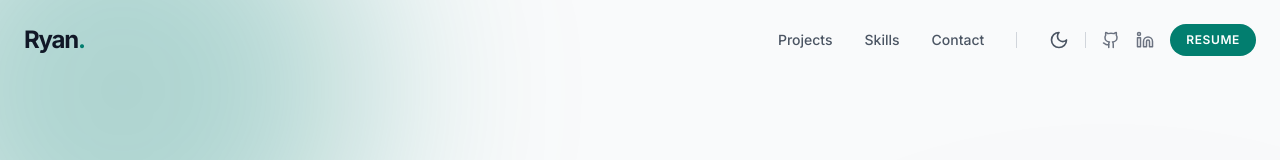
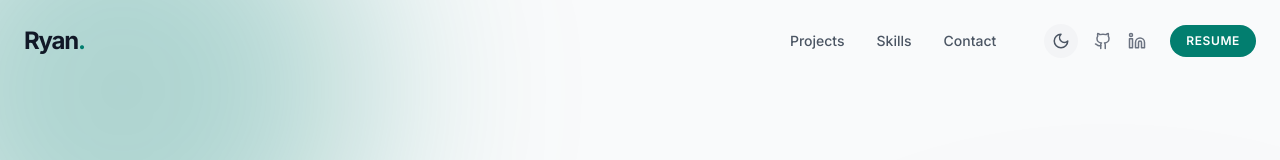
Before and after one commit to ryan-skeans/ryan-skeans.github.io, a React (Vite) app: page / in a window 1280 px wide. Shown: the top 160 px of the page. Built offline with nearby package versions, Linux system fonts and the light colour scheme.

Commit message:
tweak to nav bar

```diff
--- a/src/components/Navbar.tsx
+++ b/src/components/Navbar.tsx
@@ -61,6 +61,7 @@ export const Navbar = () => {
 
                     {/* Desktop Nav */}
                     <div className="hidden md:flex items-center space-x-8">
+                        <div className="flex items-center space-x-8">
                             {navLinks.map((link) => (
                                 <a
                                     key={link.name}
@@ -70,22 +71,24 @@ export const Navbar = () => {
                                     {link.name}
                                 </a>
                             ))}
-                        <div className="h-4 w-px bg-gray-300 dark:bg-gray-700" />
-                        <div className="flex items-center space-x-4">
+                        </div>
+
+                        <div className="flex items-center gap-4 pl-4">
                             <button
                                 onClick={toggleTheme}
-                                className="text-gray-600 dark:text-gray-300 hover:text-primary dark:hover:text-white transition-colors"
+                                className="p-2 rounded-full bg-gray-100 dark:bg-gray-800 text-gray-600 dark:text-gray-300 hover:text-primary dark:hover:text-white transition-all"
                                 aria-label="Toggle theme"
                             >
-                                {theme === "light" ? <Moon size={20} /> : <Sun size={20} />}
+                                {theme === "light" ? <Moon size={18} /> : <Sun size={18} />}
                             </button>
-                            <div className="h-4 w-px bg-gray-300 dark:bg-gray-700" />
+
                             <SocialLink href="https://github.com/ryan-skeans" icon={<Github size={18} />} label="GitHub" />
                             <SocialLink href="https://www.linkedin.com/in/ryanskeans/" icon={<Linkedin size={18} />} label="LinkedIn" />
+
                             <a
                                 href="/files/Resume.pdf"
                                 target="_blank"
-                                className="flex items-center gap-2 px-4 py-2 text-xs font-semibold uppercase tracking-wider text-white dark:text-black bg-primary hover:bg-primary-hover rounded-full transition-all"
+                                className="flex items-center gap-2 px-4 py-2 text-xs font-semibold uppercase tracking-wider text-white dark:text-black bg-primary hover:bg-primary-hover rounded-full transition-all ml-2"
                             >
                                 Resume
                             </a>
```
Lines whose indentation alone changed are shown as unchanged.
